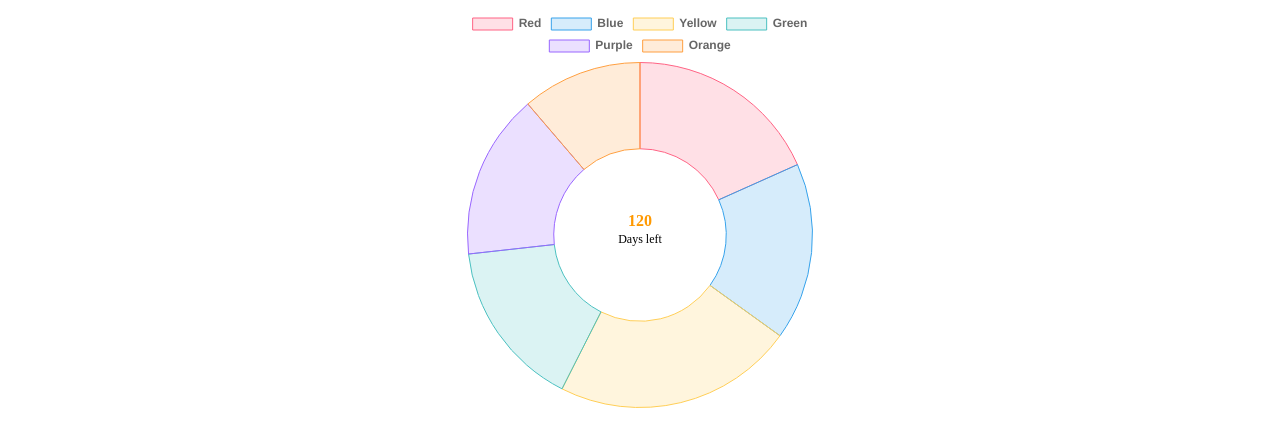
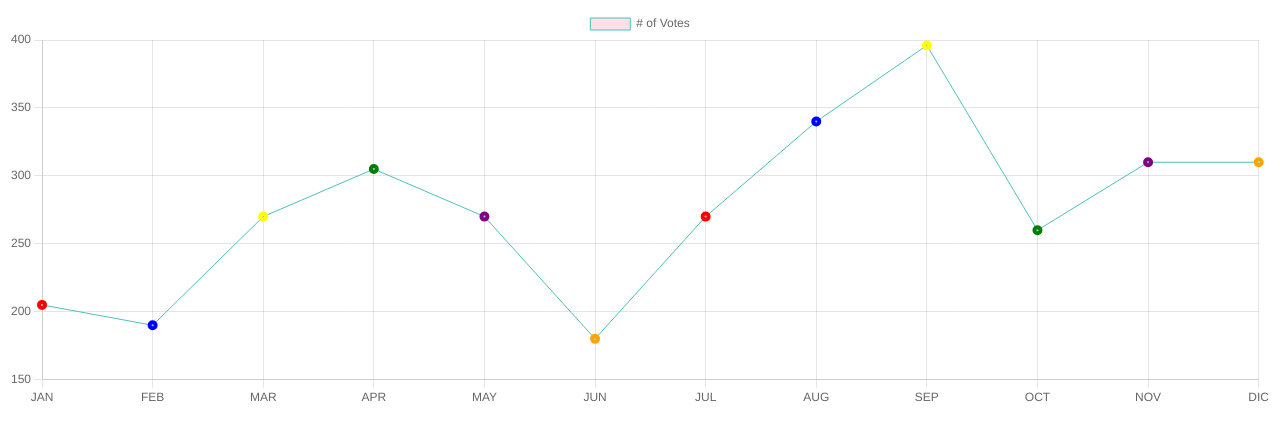
Before and after one commit to shahnewaz171/chart.js-practice, a React (Create React App) app: page / in a window 1280 px wide. Shown: the top 446 px of the page. Built offline with nearby package versions, Linux system fonts and the light colour scheme.

Commit message:
added styles on the line chart

```diff
--- a/src/App.js
+++ b/src/App.js
@@ -1,19 +1,15 @@
 import './App.css';
-import BarChart from './components/BarChart';
-import DoughnutChart from './components/DoughnutChart';
 import LineChart from './components/LineChart';
-import PieChart from './components/PieChart';
-import RadarChart from './components/RadarChart';
 
 function App() {
 
   return (
       <div>
           {/* <BarChart /> */}
-          {/* <LineChart /> */}
+          <LineChart />
           {/* <RadarChart /> */}
           {/* <PieChart /> */}
-          <DoughnutChart />
+          {/* <DoughnutChart /> */}
       </div>
   );
 }
--- a/src/components/DoughnutChart.js
+++ b/src/components/DoughnutChart.js
@@ -37,31 +37,6 @@ const DoughnutChart = () => {
                 width={600}
                 options={{
                     maintainAspectRatio: false,
-                    plugins: {
-                        legend: {
-                            labels: {
-                                display: true,
-                                backgroundColor: '#ccc',
-                                borderRadius: 3,
-                                font: {
-                                    color: 'red',
-                                    weight: 'bold',
-                                }
-                            },
-                            doughnutlabel: {
-                                labels: [{
-                                    text: '550',
-                                    font: {
-                                        size: 20,
-                                        weight: 'bold'
-                                    }
-                                }, {
-                                    text: 'total'
-                                }]
-                            }
-                        }
-                    }
-
                 }}
             />
             <div className="chartInner">
--- a/src/components/LineChart.js
+++ b/src/components/LineChart.js
@@ -3,15 +3,34 @@ import { Line } from 'react-chartjs-2';
 
 const LineChart = () => {
 
+    const options = {
+        maintainAspectRatio: false,
+        scales: {
+            xAxes: [{
+                gridLines: {
+                    display:false
+                }
+            }],
+            yAxes: [{
+                gridLines: {
+                    display:false
+                },
+                ticks: {
+                    beginAtZero: true
+                }
+            }]
+        }
+    }
+
     return (
         <div>
             <Line
                 data={{
-                    labels: ['Red', 'Blue', 'Yellow', 'Green', 'Purple', 'Orange'],
+                    labels: ['JAN', 'FEB', 'MAR', 'APR', 'MAY', 'JUN', 'JUL', 'AUG', 'SEP', 'OCT', 'NOV', 'DIC'],
                     datasets: [
                         {
                             label: '# of Votes',
-                            data: [65, 59, 80, 81, 56, 55, 40],
+                            data: [205, 190, 270, 305, 270, 180, 270, 340, 396, 260, 310, 310],
                             backgroundColor: [
                                 'rgba(255, 99, 132, 0.2)',
                                 'rgba(54, 162, 235, 0.2)',
@@ -20,32 +39,16 @@ const LineChart = () => {
                                 'rgba(153, 102, 255, 0.2)',
                                 'rgba(255, 159, 64, 0.2)'
                             ],
-                            borderColor: [
-                                'rgba(255, 99, 132, 1)',
-                                'rgba(54, 162, 235, 1)',
-                                'rgba(255, 206, 86, 1)',
-                                'rgba(75, 192, 192, 1)',
-                                'rgba(153, 102, 255, 1)',
-                                'rgba(255, 159, 64, 1)'
-                            ],
-                            borderWidth: 1
+                            borderColor: 'rgb(75, 192, 192)',
+                            borderWidth: 1,
+                            pointBorderWidth: 4,
+                            pointBorderColor: ["red", "blue", "yellow", "green", "purple", "orange"],
                         }
                     ]
                 }}
                 height={400}
                 width={600}
-                options={{
-                    maintainAspectRatio: false,
-                    scales: {
-                        yAxis: [
-                            {
-                                ticks: {
-                                    beginAtZero: true
-                                }
-                            }
-                        ]
-                    }
-                }}
+                options={options}
             />
         </div>
     );
```
